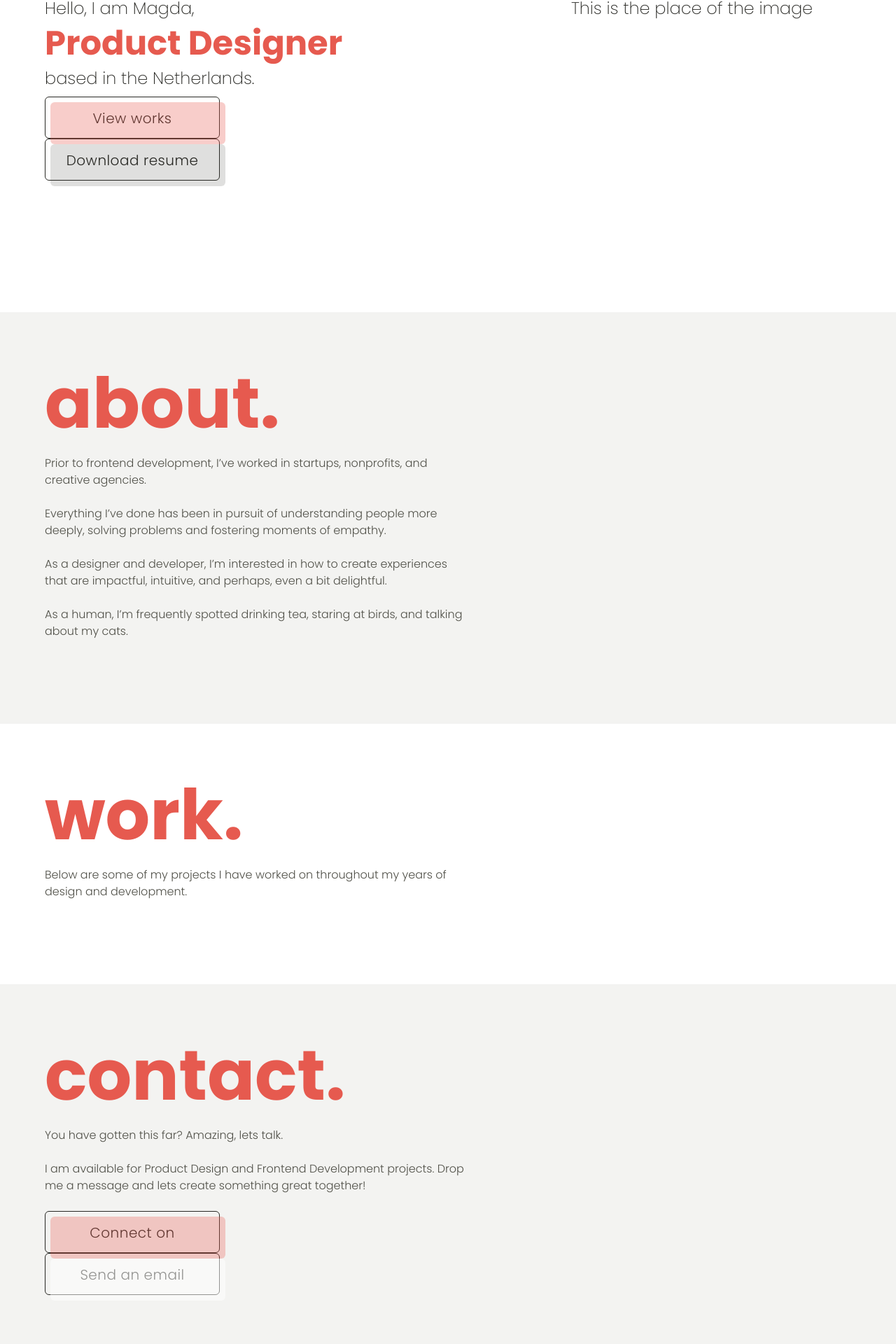
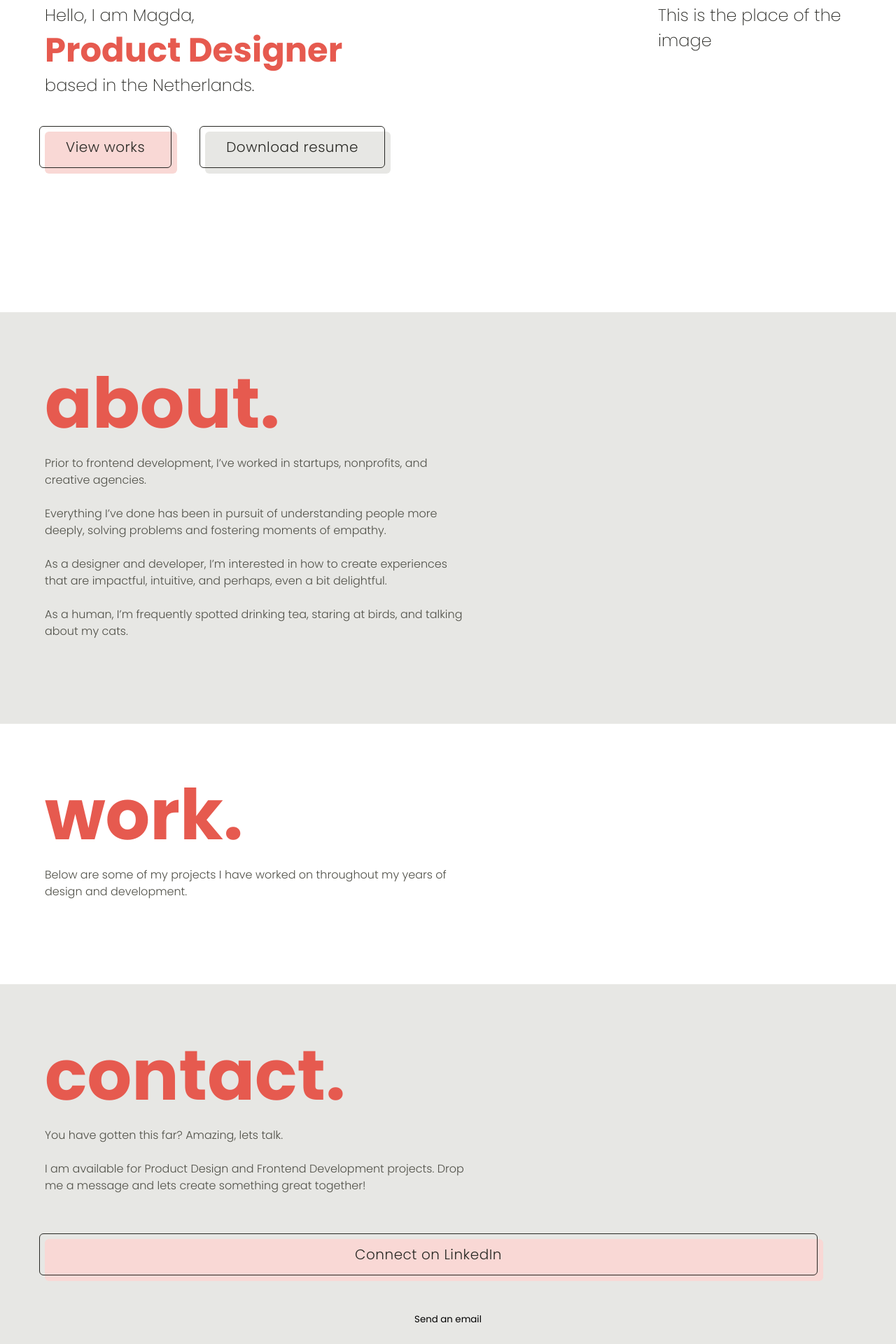
Before and after one commit to MagdK/portfolio_nextjs, a Next.js app: page / in a window 1280 px wide. Shown: the part 194-2114 px from the top of the page at 70% size. Built offline with nearby package versions, Linux system fonts and the light colour scheme.

Commit message:
Add button styling

```diff
--- a/components/Button.module.scss
+++ b/components/Button.module.scss
@@ -1,135 +1,183 @@
 @import '../styles/variables.module.scss';
 
+// PRIMARY BTN
 
-.button_container {
-    display: flex;
+.primary_btn {
+    color: $color-grey-1;
     position: relative;
-    width: 250px;
-    height: 60px;
+    background: transparent;
+    padding: 38px 0;
+    margin: 40px 40px 0 0;
+    border-radius: 6px;
+    border: none;
+    cursor: pointer;
+    transition: transform 0.5s ease-in-out;
+    transform: translate(-8px, -8px);
 
-    .primary {
-        display: inline;
-        position: absolute;
     font-size: 20px;
     line-height: 60px;
     letter-spacing: 0.5px;
     color: $color-grey-1;
     text-align: center;
-        width: 250px;
     height: 60px;
     padding: 0 38px;
     font-weight: 300;
-        border-radius: 6px;
+
+    &::before {
+      content: "";
+      position: absolute;
+      top: 0;
+      bottom: 0;
+      left: 0;
+      right: 0;
       border: 1px solid $color-grey-1;
-        z-index:1;
-        background-repeat:no-repeat;
-        overflow: hidden;
-        outline: none;
-        cursor: pointer;
-
+      border-radius: inherit;
     }
 
-    .primary_shadow {
+    &::after {
+      content: "";
       position: absolute;
-        display: inline;
-        z-index: 10;
-        top: 8px;
-        left: 8px;
-        background-color: $color-primary;
-        opacity: .3;
-        height: 60px;
-        width: 250px;
-        border-radius: 6px;
-        cursor: pointer;
+      top: 0;
+      bottom: 0;
+      left: 0;
+      right: 0;
+      background-color: $color-primary-light;
+      border-radius: inherit;
+      z-index: -10;
+      transform: translate(8px, 8px);
+      transition: transform 0.2s ease-in-out;
+    }
 
     &:hover {
-            top: 0;
-            left: 0;
-            cursor: pointer;
+      transform: translate(0, 0);
+    }
+    &:hover::after {
+      transform: translate(0, 0);
+    }
+    &:active::after {
+      transition: none;
+      transform: translate(4px, 4px);
     }
 }
 
-    .secondary {
-        display: inline;
-        position: absolute;
+
+
+// SECONDARY BTN
+
+.secondary_btn {
+    color: $color-grey-1;
+    position: relative;
+    background: transparent;
+    padding: 38px 0;
+    border-radius: 6px;
+    border: none;
+    cursor: pointer;
+    transition: transform 0.5s ease-in-out;
+    transform: translate(-8px, -8px);
+
     font-size: 20px;
     line-height: 60px;
     letter-spacing: 0.5px;
     color: $color-grey-1;
     text-align: center;
-        width: 250px;
     height: 60px;
-        padding: 0;
+    padding: 0 38px;
     font-weight: 300;
-        border-radius: 6px;
+
+    &::before {
+      content: "";
+      position: absolute;
+      top: 0;
+      bottom: 0;
+      left: 0;
+      right: 0;
       border: 1px solid $color-grey-1;
-        z-index:1;
-        background-repeat:no-repeat;
-        overflow: hidden;
-        outline: none;
-        cursor: pointer;
-
+      border-radius: inherit;
     }
 
-    .secondary_shadow {
+    &::after {
+      content: "";
       position: absolute;
-        display: inline;
-        z-index: 10;
-        top: 8px;
-        left: 8px;
-        background-color: $color-grey-1;
-        opacity: .15;
-        height: 60px;
-        width: 250px;
-        border-radius: 6px;
-        cursor: pointer;
+      top: 0;
+      bottom: 0;
+      left: 0;
+      right: 0;
+      background-color: $color-grey-3;
+      border-radius: inherit;
+      z-index: -10;
+      transform: translate(8px, 8px);
+      transition: transform 0.2s ease-in-out;
+    }
 
     &:hover {
-            top: 0;
-            left: 0;
-            cursor: pointer;
+      transform: translate(0, 0);
+    }
+    &:hover::after {
+      transform: translate(0, 0);
+    }
+    &:active::after {
+      transition: none;
+      transform: translate(4px, 4px);
     }
 }
 
-    .tertiary {
-        display: inline;
-        position: absolute;
+
+
+// SECONDARY BTN
+
+.secondary_btn {
+    color: $color-grey-1;
+    position: relative;
+    background: transparent;
+    padding: 38px 0;
+    border-radius: 6px;
+    border: none;
+    cursor: pointer;
+    transition: transform 0.5s ease-in-out;
+    transform: translate(-8px, -8px);
+
     font-size: 20px;
     line-height: 60px;
     letter-spacing: 0.5px;
     color: $color-grey-1;
     text-align: center;
-        width: 250px;
     height: 60px;
-        padding: 0;
+    padding: 0 38px;
     font-weight: 300;
-        border-radius: 6px;
+
+    &::before {
+        content: "";
+        position: absolute;
+        top: 0;
+        bottom: 0;
+        left: 0;
+        right: 0;
         border: 1px solid $color-grey-1;
-        z-index:1;
-        background-repeat:no-repeat;
-        overflow: hidden;
-        outline: none;
-        cursor: pointer;
-
+        border-radius: inherit;
     }
 
-    .tertiary_shadow {
+    &::after {
+        content: "";
         position: absolute;
-        display: inline;
-        z-index: 10;
-        top: 8px;
-        left: 8px;
-        background-color: $color-white;
-        opacity: .5;
-        height: 60px;
-        width: 250px;
-        border-radius: 6px;
-        cursor: pointer;
+        top: 0;
+        bottom: 0;
+        left: 0;
+        right: 0;
+        background-color: $color-grey-3;
+        border-radius: inherit;
+        z-index: -10;
+        transform: translate(8px, 8px);
+        transition: transform 0.2s ease-in-out;
+    }
 
     &:hover {
-            top: 0;
-            left: 0;
-            cursor: pointer;
+        transform: translate(0, 0);
+    }
+    &:hover::after {
+        transform: translate(0, 0);
+    }
+    &:active::after {
+        transition: none;
+        transform: translate(4px, 4px);
     }
 }
-}
--- a/components/button.jsx
+++ b/components/button.jsx
@@ -1,45 +1,42 @@
 import styles from './Button.module.scss';
 
+
+// export const PrimaryButton = ({ children }) => {
+
+//     return (
+//         <div className={styles.button_container}>
+//             <button className={styles.primary}>
+//                 {children}
+//             </button>
+//             {/* <div className={styles.primary_shadow}></div> */}
+//         </div>
+//     )
+// }
 
 export const PrimaryButton = ({ children }) => {
 
     return (
-        <div className={styles.button_container}>
-            <button
-                className={styles.primary}
-            >
+        <button className={styles.primary_btn}>
             {children}
         </button>
-            <div className={styles.primary_shadow}></div>
-        </div>
     )
 }
 
 export const SecondaryButton = ({ children }) => {
 
     return (
-        <div className={styles.button_container}>
-            <button
-                className={styles.secondary}
-            >
+        <button className={styles.secondary_btn}>
             {children}
         </button>
-            <div className={styles.secondary_shadow}></div>
-        </div>
     )
 }
 
 export const TertiaryButton = ({ children }) => {
 
     return (
-        <div className={styles.button_container}>
-            <button
-                className={styles.tertiary}
-            >
+        <button className={styles.tertiary_btn}>
             {children}
         </button>
-            <div className={styles.tertiary_shadow}></div>
-        </div>
     )
 }
 
--- a/components/contact.jsx
+++ b/components/contact.jsx
@@ -13,17 +13,10 @@ const Contact = () => {
                 I am available for Product Design and Frontend Development projects.
                 Drop me a message and lets create something great together!
                 </p>
-                <PrimaryButton
-                    type="button"
-                >
-                    Connect on LinkedIn
-                </PrimaryButton>
-
-                <TertiaryButton
-                    type="button"
-                >
-                    Send an email
-                </TertiaryButton>
+                <div className={styles.btn_container}>
+                    <PrimaryButton>Connect on LinkedIn</PrimaryButton>
+                    <TertiaryButton>Send an email</TertiaryButton>
+                </div>
             </div>
         </section>
     )
--- a/components/contact.module.scss
+++ b/components/contact.module.scss
@@ -28,3 +28,9 @@
         }
     }
 }
+
+.btn_container {
+	height: 180px;
+	width: 100%;
+	display: grid;
+}
--- a/components/home.jsx
+++ b/components/home.jsx
@@ -1,5 +1,5 @@
 import styles from './Home.module.scss';
-import { PrimaryButton, SecondaryButton } from './Button';
+import { PrimaryButton, SecondaryButton, ShadowButton } from './Button';
 
 const Home = () => {
     return (
@@ -9,8 +9,10 @@ const Home = () => {
               <h4>Hello, I am Magda,</h4>
               <h3><span></span></h3>
               <h4>based in the Netherlands.</h4>
-                <PrimaryButton type="button">View works</PrimaryButton>
-                {<SecondaryButton type="button">Download resume</SecondaryButton>}
+              <div className={styles.btn_container}>
+                <PrimaryButton>View works</PrimaryButton>
+                <SecondaryButton>Download resume</SecondaryButton>
+              </div>
             </div>
             <div className={styles.home_wrapper_col_2}>
               <h4>This is the place of the image</h4>
--- a/components/home.module.scss
+++ b/components/home.module.scss
@@ -12,13 +12,14 @@
         margin: 0 auto;
         padding: 120px 24px;
 		display: flex;
+		height: auto;
 
 		.home_wrapper_col_1 {
-			width: calc(2 * ((100% - 48px * 2) / 3) + 48px);
+			width: calc(3 * ((100% - 48px) / 4) + 48px);
 		}
 
 		.home_wrapper_col_2 {
-			width: calc((100% - 48px * 2) / 3);
+			width: calc((100% - 48px) / 4);
 		}
 	}
 
--- a/styles/variables.module.scss
+++ b/styles/variables.module.scss
@@ -4,5 +4,6 @@ $color-primary-light: #F9D8D5;
 
 $color-grey-1: #282824;
 $color-grey-2: #505048;
-$color-grey-3: #f3f3f1;
+$color-grey-3: #e7e7e4;
+$color-grey-4: #f3f3f1;
 $color-white: white;
```
Lines whose indentation alone changed are shown as unchanged.
